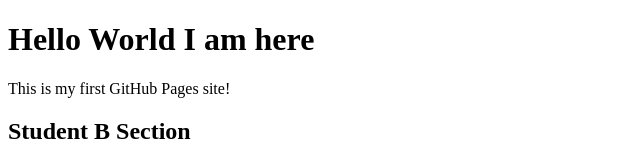
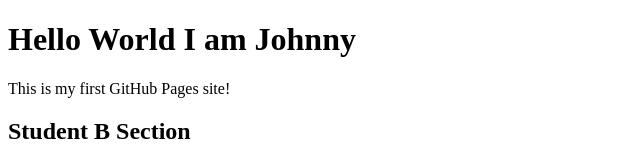
Before and after one commit to Johannes120/MIE_JAVA_2026_MOTJ.github.io, a plain HTML site: page index.html in a window 1280 px wide. Shown: the top 160 px of the page, without its empty margins (0-640 px from the left). Drawn offline with Linux system fonts and the light colour scheme.

Commit message:
Changed h1 tag

```diff
--- a/index.html
+++ b/index.html
@@ -13,7 +13,7 @@
     </head>
 
       <body>
-         <h1>Hello World I am here</h1>
+         <h1>Hello World I am Johnny</h1>
 
         <p>This is my first GitHub Pages site!</p>
 
```
